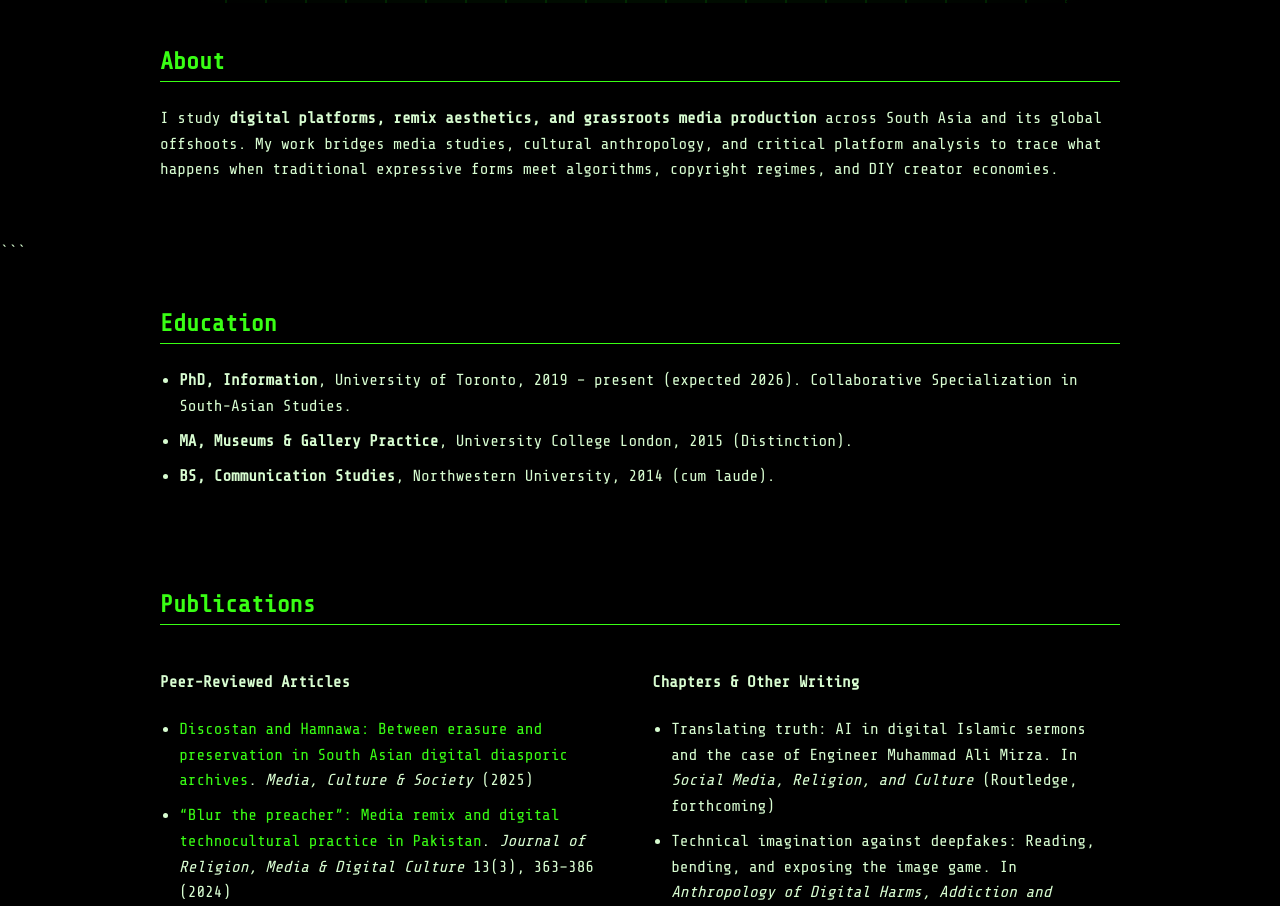
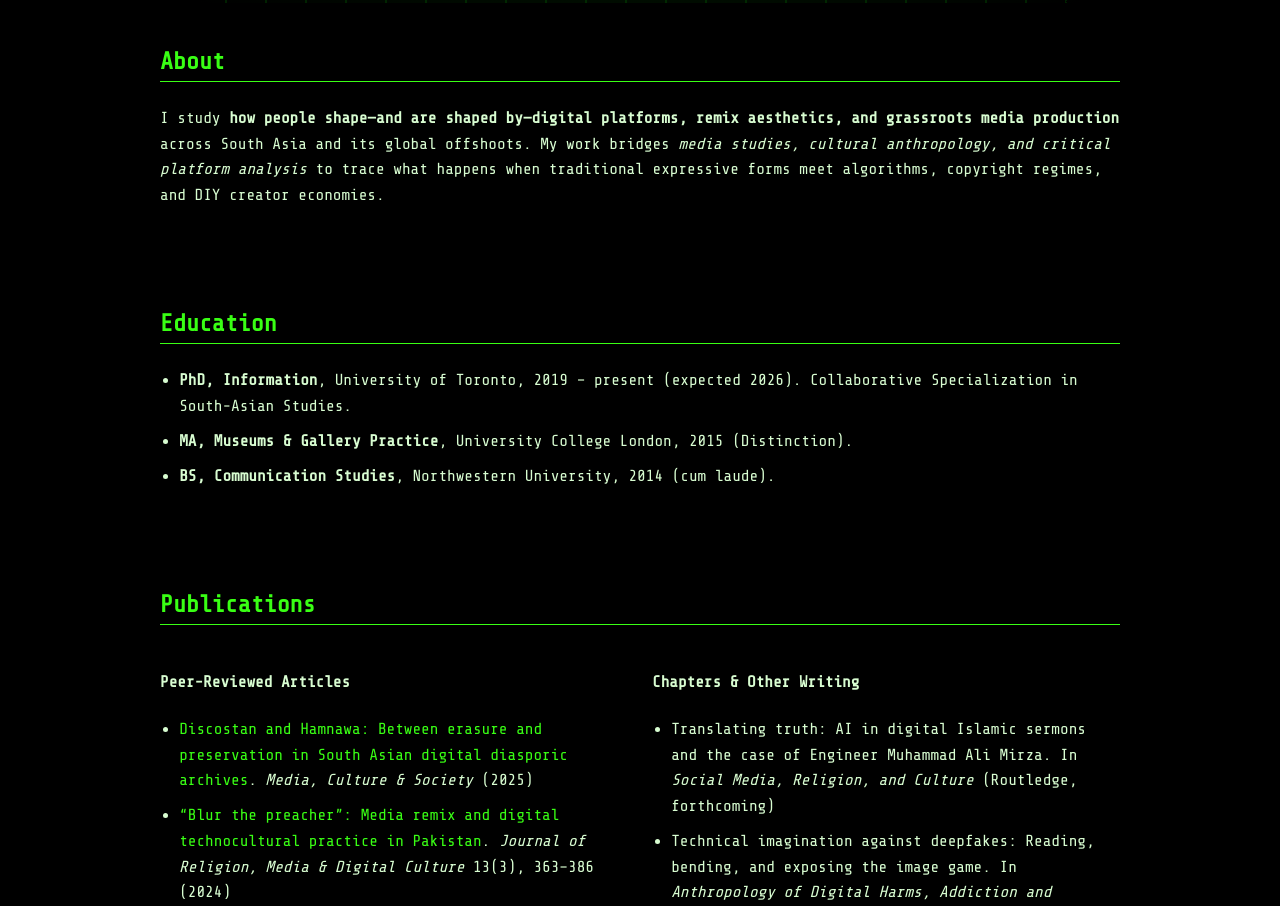
Before and after one commit to hass4sif/hassan.asif, a plain HTML site: page index.html in a window 1280 px wide. Shown: the part 907-1813 px from the top of the page. Drawn offline with nearby package versions, Linux system fonts and the light colour scheme.

Commit message:
Update index.html

````diff
--- a/index.html
+++ b/index.html
@@ -116,10 +116,8 @@
   <!-- ABOUT -->
   <section id="about">
     <h3>About</h3>
-<p>I study <strong>digital platforms, remix aesthetics, and grassroots media production</strong> across South Asia and its global offshoots. My work bridges media studies, cultural anthropology, and critical platform analysis to trace what happens when traditional expressive forms meet algorithms, copyright regimes, and DIY creator economies.</p>
+<p>I study <strong>how people shape—and are shaped by—digital platforms, remix aesthetics, and grassroots media production</strong> across South Asia and its global offshoots. My work bridges <em>media studies, cultural anthropology, and critical platform analysis</em> to trace what happens when traditional expressive forms meet algorithms, copyright regimes, and DIY creator economies.</p>
 </section>
-```
-
 
   <!-- EDUCATION -->
   <section id="education">
````
